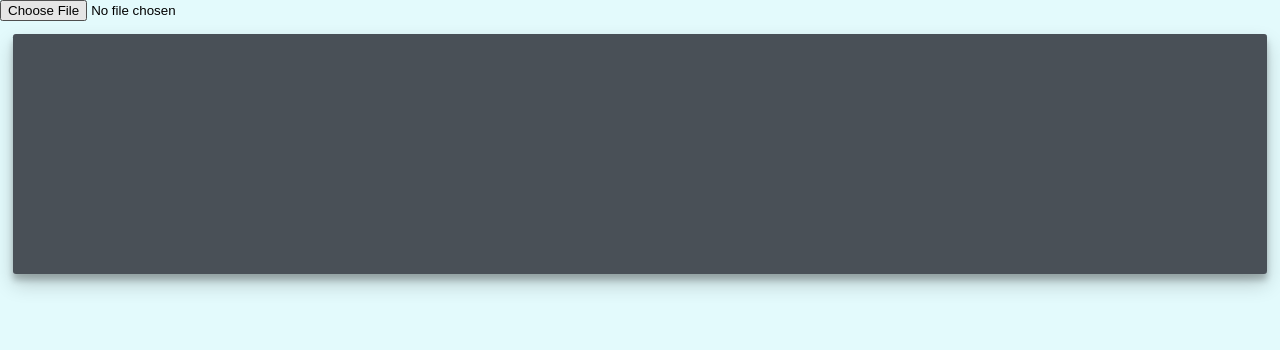
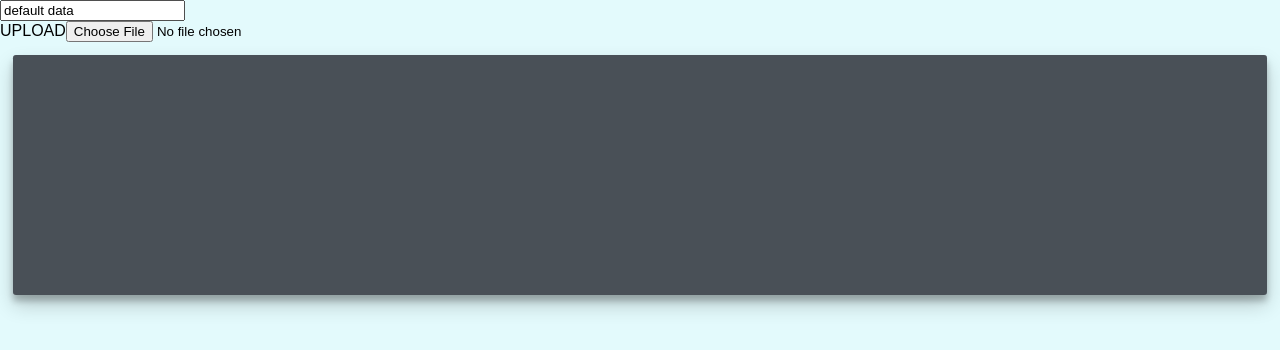
Before and after one commit to Bogglian/boggler, a React (Create React App) app: page / in a window 1280 px wide. Shown: the top 350 px of the page. Built offline with nearby package versions, Linux system fonts and the light colour scheme.

Commit message:
feat: Add InputFileForm.js
We separate components by function
This component is InputFileForm
It is able to upload file

```diff
--- /dev/null
+++ b/src/components/InputFileForm.js
@@ -0,0 +1,28 @@
+import React, { Component } from 'react';
+
+class InputFileForm extends Component {
+  onChangeFile = e => {
+    this.props.onChangeFile(e);
+  };
+
+  render() {
+    return (
+      <div>
+        <form>
+          <div>
+            <label for="fileUpload">UPLOAD</label>
+            <input
+              type="file"
+              name="upload"
+              id="fileUpload"
+              onChange={this.onChangeFile}
+              accept=".wav, .raw, .mp3, .mp4, .flex, .m4a"
+            />
+          </div>
+        </form>
+      </div>
+    );
+  }
+}
+
+export default InputFileForm;
--- a/src/containers/TestContainer.js
+++ b/src/containers/TestContainer.js
@@ -1,10 +1,12 @@
 import React, { Component } from "react";
 
 import AudioContainer from "./AudioContainer";
+import InputFileForm from "../components/InputFileForm";
 
 class TestContainer extends Component {
 
   state= {
+    input:`default data`,
     file:null
   }
 
@@ -16,16 +18,11 @@ class TestContainer extends Component {
 
   render() {
     const file = this.state.file;
-
+    const input = this.state.input;
     return (
       <div>
-        <input
-        type="file"
-        name="uploadFile"
-        id="uploadFile"
-        onChange={this.onChangeFile}
-        accept=".wav, .raw, .mp3, .mp4, .flex, .m4a"
-        />
+        <input type="text" value={input} />
+        <InputFileForm onChangeFile={this.onChangeFile}/>
         <AudioContainer file={file} />
       </div>
     );
```
